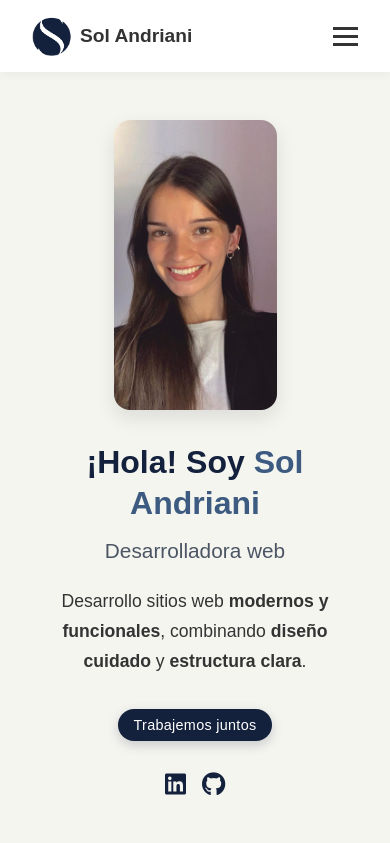
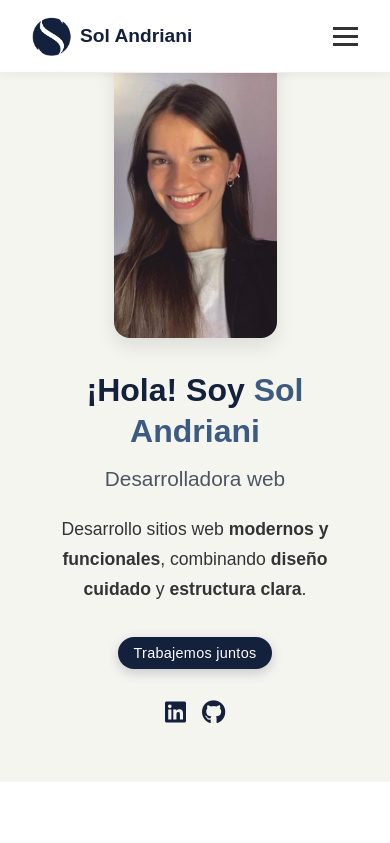
Before and after one commit to SolAndriani/portafolio-sol-andriani, a React (Create React App) app: page / in a window 390 px wide. Shown: the top 843 px of the page. Built offline with nearby package versions, Linux system fonts and the light colour scheme.

Commit message:
Header fijo, sección presentación ajustada, scroll suave

```diff
--- a/src/components/Header.css
+++ b/src/components/Header.css
@@ -1,3 +1,4 @@
+
 .header {
   display: flex;
   justify-content: space-between;
@@ -5,7 +6,12 @@
   padding: 1rem 2rem;
   background-color: #ffffff;
   box-shadow: 0 2px 10px rgba(0,0,0,0.05);
-  position: relative;
+  position: fixed;
+  top: 0;
+  left: 0;
+  width: 100%;
+  z-index: 999;
+  transition: background-color 0.3s ease, box-shadow 0.3s ease;
 }
 
 .header-left {
@@ -21,9 +27,10 @@
 .empresa {
   font-weight: bold;
   font-size: 1.2rem;
+  color: #14213D;
 }
 
-/* Navegación principal */
+
 .header-nav ul {
   display: flex;
   gap: 1.5rem;
@@ -36,9 +43,15 @@
   text-decoration: none;
   color: #333;
   font-weight: 500;
+  transition: color 0.3s;
 }
 
-/* ===== HAMBURGER ===== */
+.header-nav a:hover,
+.header-nav a:focus {
+  color: #3D5A80;
+}
+
+
 .hamburger {
   display: none;
   flex-direction: column;
@@ -53,7 +66,7 @@
   transition: 0.3s;
 }
 
-/* Animación de la X */
+
 .bar.open:nth-child(1) {
   transform: rotate(45deg) translate(5px, 5px);
 }
@@ -64,7 +77,6 @@
   transform: rotate(-45deg) translate(5px, -5px);
 }
 
-/* ===== RESPONSIVE ===== */
 @media (max-width: 768px) {
   .header-nav {
     position: absolute;
@@ -76,14 +88,11 @@
     overflow: hidden;
     transition: max-height 0.3s ease-in-out;
     box-shadow: 0 2px 10px rgba(0,0,0,0.1);
+    border-top: 1px solid #eee;
   }
 
   .header-nav.open {
-    max-height: 200px; /* Ajusta según la cantidad de links */
-  }
-
-  .header-nav ul {
-    flex-direction: column;
+    max-height: 300px;
     gap: 1rem;
     padding: 1rem;
   }
@@ -92,3 +101,8 @@
     display: flex;
   }
 }
+
+
+html {
+  scroll-behavior: smooth;
+}
--- a/src/components/Header.jsx
+++ b/src/components/Header.jsx
@@ -1,5 +1,5 @@
-import React, { useState } from 'react';
-import './Header.css';
+import React, { useState } from "react";
+import "./Header.css";
 
 export default function Header() {
   const [menuOpen, setMenuOpen] = useState(false);
@@ -17,14 +17,14 @@ export default function Header() {
 
       {/* Botón de hamburguesa solo visible en pantallas pequeñas */}
       <div className="hamburger" onClick={toggleMenu}>
-        <div className={`bar ${menuOpen ? 'open' : ''}`}></div>
-        <div className={`bar ${menuOpen ? 'open' : ''}`}></div>
-        <div className={`bar ${menuOpen ? 'open' : ''}`}></div>
+        <div className={`bar ${menuOpen ? "open" : ""}`}></div>
+        <div className={`bar ${menuOpen ? "open" : ""}`}></div>
+        <div className={`bar ${menuOpen ? "open" : ""}`}></div>
       </div>
 
-      <nav className={`header-nav ${menuOpen ? 'open' : ''}`}>
+      <nav className={`header-nav ${menuOpen ? "open" : ""}`}>
         <ul>
-          <li><a href="#sobre-mi">Sobre mí</a></li>
+          <li><a href="#presentacion">Inicio</a></li>
           <li><a href="#tecnologias">Tecnologías</a></li>
           <li><a href="#proyectos">Proyectos</a></li>
           <li><a href="#galeria">Galería</a></li>
```
